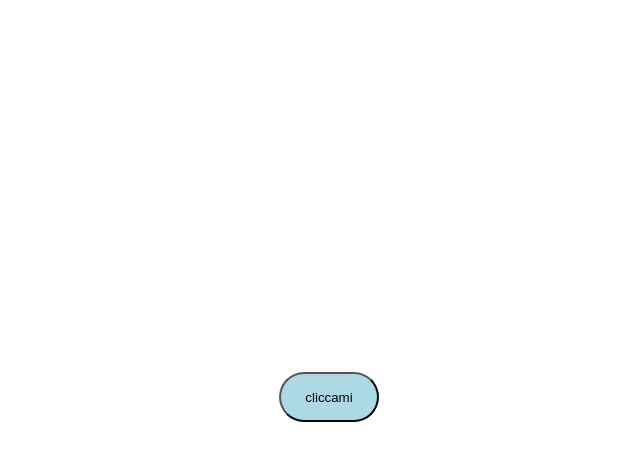
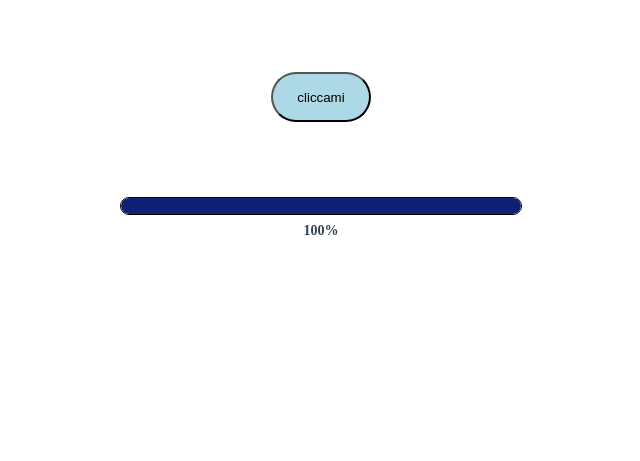
Before and after one commit to JasonBorrelli/js-timing-functions, a plain HTML site: page index.html in a window 1280 px wide. Shown: the part 185-646 px from the top of the page, without its empty margins (319-959 px from the left). Drawn offline with Linux system fonts and the light colour scheme.

Commit message:
feat: add dynamic progress bar component and update display timing

```diff
--- a/app.js
+++ b/app.js
@@ -28,7 +28,7 @@ colorBtn.addEventListener("click", function () {
 
 setTimeout(function () {                                                      // imposta un timeout di 3 secondi
     colorBtn.style.display = "block";                                         // mostra l'elemento colorBtn
-}, 3000);
+}, 3600);
 
 
 /* 4. mostra l'orario corrente aggiornandolo ogni secondo */
@@ -59,3 +59,31 @@ function changeColor() {
 }
 
 setInterval(changeColor, 500);                                                    // aggiorna il colore del titolo ogni 500 millisecondi
+
+
+
+function startLoading(durationMs) {
+    const bar = document.getElementById("progress-bar");
+    const label = document.getElementById("progress-label");
+
+
+    const tickRate = 20;
+    let elapsed = 0;
+
+    const timer = setInterval(() => {
+        elapsed += tickRate;
+
+        const progress = Math.min(elapsed / durationMs, 1);
+        const percentage = Math.round(progress * 100);
+
+        bar.style.width = percentage + "%";
+        label.textContent = percentage + "%";
+
+        if (progress >= 1) {
+            clearInterval(timer);
+        }
+
+    }, tickRate);
+}
+
+startLoading(3000); // 5 secondi
--- a/index.html
+++ b/index.html
@@ -21,6 +21,12 @@
             <button class="colorBtn">cliccami</button>
         </div>
 
+        <div class="progress-container">
+            <div class="progress-track">
+                <div id="progress-bar" class="progress-fill"></div>
+            </div>
+            <span id="progress-label" class="progress-text">0%</span>
+        </div>
 
     </main>
 
--- a/style.css
+++ b/style.css
@@ -23,8 +23,8 @@ h1 {
 .backgroundColorBtn {
     margin: 0;
     padding: 0;
-    min-height: 100vh;
-    min-width: 100vw;
+    min-height: 200px;
+    min-width: 200px;
     background-color: transparent;
     display: flex;
     justify-content: center;
@@ -48,3 +48,38 @@ h1 {
     display: none;
 
 }
+
+.progress-container {
+    margin: 0 auto;
+    display: flex;
+    flex-direction: column;
+    align-items: center;
+    gap: 8px;
+    width: 100%;
+    max-width: 400px;
+}
+
+.progress-track {
+    width: 100%;
+    height: 16px;
+    background-color: #ffffff;
+    border-radius: 9990px;
+    overflow: hidden;
+    border: 1px solid #000;
+}
+
+.progress-fill {
+    display: block;
+    width: 0%;
+    height: 100%;
+    background-color: #0e2177;
+    border-radius: 9990px;
+    transition: width 0.5s linear;
+
+}
+
+.progress-text {
+    font-size: 0.875rem;
+    font-weight: 600;
+    color: #334155;
+}
```
